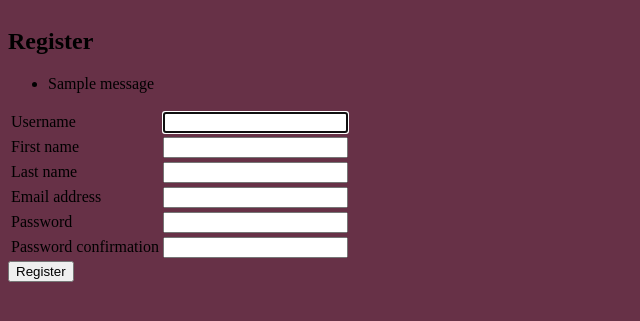
After one commit to andrea-pratt/chateau-du-vin, a Django app: page /register in a window 1280 px wide. The commit adds this page. Shown: the top 321 px of the page, without its empty margins (0-640 px from the left). Run offline with Django 3.2, Linux system fonts and the light colour scheme; tables that the repository leaves empty hold one stand-in row (values such as "Sample post"); one stand-in notice (Sample message) is shown; some web fonts are replaced.

Commit message:
add log in and register features

```diff
--- a/chateau_du_vin/chateau_du_vin/settings.py
+++ b/chateau_du_vin/chateau_du_vin/settings.py
@@ -124,6 +124,10 @@ USE_TZ = True
 
 STATIC_URL = '/static/'
 
+
+LOGIN_REDIRECT_URL = 'rates'
+LOGOUT_REDIRECT_URL = 'home'
+
 # Default primary key field type
 # https://docs.djangoproject.com/en/3.2/ref/settings/#default-auto-field
 
--- /dev/null
+++ b/chateau_du_vin/chateau_du_vin_app/forms.py
@@ -0,0 +1,64 @@
+from django import forms
+from django.contrib.auth.forms import UserCreationForm
+from django.contrib.auth.models import User
+from django.forms import ValidationError
+
+
+class UserRegistrationForm(UserCreationForm):
+
+    class Meta:
+        model = User
+        fields = ('username', 'first_name', 'last_name', 'email', 'password1', 'password2')
+
+
+    def clean_username(self):
+
+        username = self.cleaned_data['username']
+
+        if not username:
+            raise ValidationError('Please enter a username')
+
+        if User.objects.filter(username__iexact=username).exists():
+            raise ValidationError('A user with that username already exists')
+
+        return username
+
+
+    def clean_first_name(self):
+        first_name = self.cleaned_data['first_name']
+        if not first_name:
+            raise ValidationError('Please enter your first name')
+
+        return first_name
+
+
+    def clean_last_name(self):
+        last_name = self.cleaned_data['last_name']
+        if not last_name:
+            raise ValidationError('Please enter your last name')
+
+        return last_name
+
+
+    def clean_email(self):
+        email = self.cleaned_data['email']
+        if not email:
+            raise ValidationError('Please enter an email address')
+
+        if User.objects.filter(email__iexact=email).exists():
+            raise ValidationError('A user with that email address already exists')
+
+        return email
+
+
+    def save(self, commit=True):
+        user = super(UserRegistrationForm, self).save(commit=False)
+        user.username = self.cleaned_data['username']
+        user.email = self.cleaned_data['email']
+        user.first_name = self.cleaned_data['first_name']
+        user.last_name = self.cleaned_data['last_name']
+
+        if commit:
+            user.save()
+
+        return user
--- a/chateau_du_vin/chateau_du_vin_app/templates/home.html
+++ b/chateau_du_vin/chateau_du_vin_app/templates/home.html
@@ -24,7 +24,7 @@
       <div class="page-title">Château du Vin</div>
       <div class="page-subtitle">Experience Elegance</div>
       <div class="guest-link"><a class="guest" href="{% url 'rates' %}">Explore as Guest</a></div>
-      <div class="login-link"><a class="account" href="{% url 'rates' %}">Signup or Login</a></div>
+      <div class="login-link"><a class="account" href="{% url 'login' %}">Signup or Login</a></div>
       <div class="about-owner"><a class="about-owner" href="{% url 'about' %}">
 
   </div>
--- /dev/null
+++ b/chateau_du_vin/chateau_du_vin_app/templates/register.html
@@ -0,0 +1,52 @@
+{% extends 'base.html' %}
+
+{% block content %}
+
+<h2>Register</h2>
+
+<div class="message">
+  {% if message %}
+    <p>{{ message }}</p>
+  {% endif %}
+</div>
+
+{% if messages %}
+<ul class="messages">
+    {% for message in messages %}
+    <li {% if message.tags %} class="{{ message.tags }}"{% endif %}>{{ message }}</li>
+    {% endfor %}
+</ul>
+{% endif %}
+
+<form method="POST" action="">
+  {% csrf_token %}
+  <table id="registration-form">
+
+    <!-- Displaying the form fields individually for more control over how the help_text is displayed -->
+
+    {% for field in form %}
+    <tr>
+      <td>{{ field.label }}</td>
+      <td>{{ field }}</td>
+
+      {% if field.errors %}
+      <td>
+        {% for error in field.errors %}
+          <li class="error">
+            {{ error }}
+          </li>
+        {% endfor %}
+
+        {% if field.help_text %}
+          <p>{{ field.help_text }}</p>
+        {% endif %}
+      </td>
+      {% endif %}
+
+    </tr>
+    {% endfor %}
+  </table>
+  <button type="submit">Register</button>
+</form>
+
+{% endblock %}
--- a/chateau_du_vin/chateau_du_vin_app/urls.py
+++ b/chateau_du_vin/chateau_du_vin_app/urls.py
@@ -1,8 +1,13 @@
+from django.contrib.auth import views as auth_views
 from django.urls import path
 from . import views
+
 
 urlpatterns = [
     path('', views.home, name='home'),
     path('rates', views.rates, name='rates'),
-    path('about', views.about_owner, name='about')
+    path('about', views.about_owner, name='about'),
+    path('register', views.register, name='register'),
+    path('accounts/login/', auth_views.LoginView.as_view(template_name='login.html'), name='login'),
+    path('accounts/logout/', auth_views.LogoutView.as_view(template_name='logout.html'), name='logout'),
 ]
--- a/chateau_du_vin/chateau_du_vin_app/views.py
+++ b/chateau_du_vin/chateau_du_vin_app/views.py
@@ -1,5 +1,9 @@
-from django.shortcuts import render
+from django.shortcuts import render, redirect
 from django.http import HttpResponse
+from .forms import UserRegistrationForm
+from django.contrib import messages
+from django.contrib.auth import authenticate, login, logout
+from django.contrib.auth.models import User
 
 
 def home(request):
@@ -11,3 +15,28 @@ def rates(request):
 
 def about_owner(request):
     return render(request, 'about_owner.html')
+
+
+def register(request):
+    if request.method == 'POST':
+        form = UserRegistrationForm(request.POST)
+        if form.is_valid():
+            user = form.save()
+            user = authenticate(username=request.POST['username'], password=request.POST['password1'])
+
+            if user:
+                messages.info(request, 'Thank you, for signing up!')
+                login(request, user)
+
+                messages.info(request, 'Account created successfully!')
+                return redirect('rates')
+
+            else:
+                messages.add_message(request, messages.ERROR, 'Unable to log in new user')
+        else:
+            messages.add_message(request, messages.INFO, 'Please check the data you entered')
+            # include the invalid form, which will have error messages added to it. The error messages will be displayed by the template.
+            return render(request, 'register.html', {'form': form} )
+
+    form = UserRegistrationForm()
+    return render(request, 'register.html', {'form': form} )
```
Also changed, not shown: chateau_du_vin/chateau_du_vin_app/static/css/base.css (+33 -0 lines), chateau_du_vin/chateau_du_vin_app/templates/login.html (added, +31 -0 lines), chateau_du_vin/db.sqlite3.
